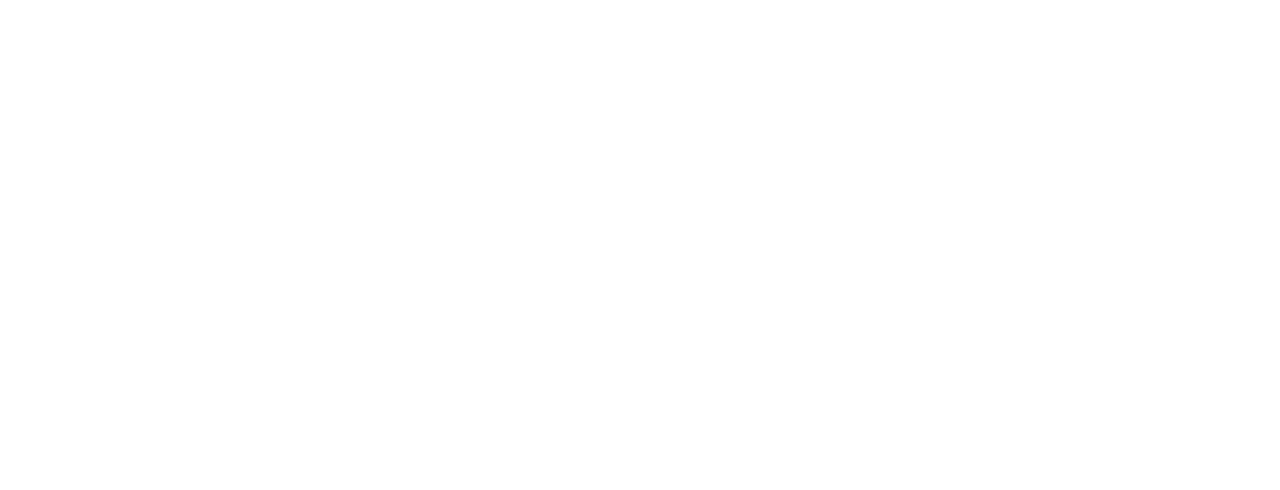
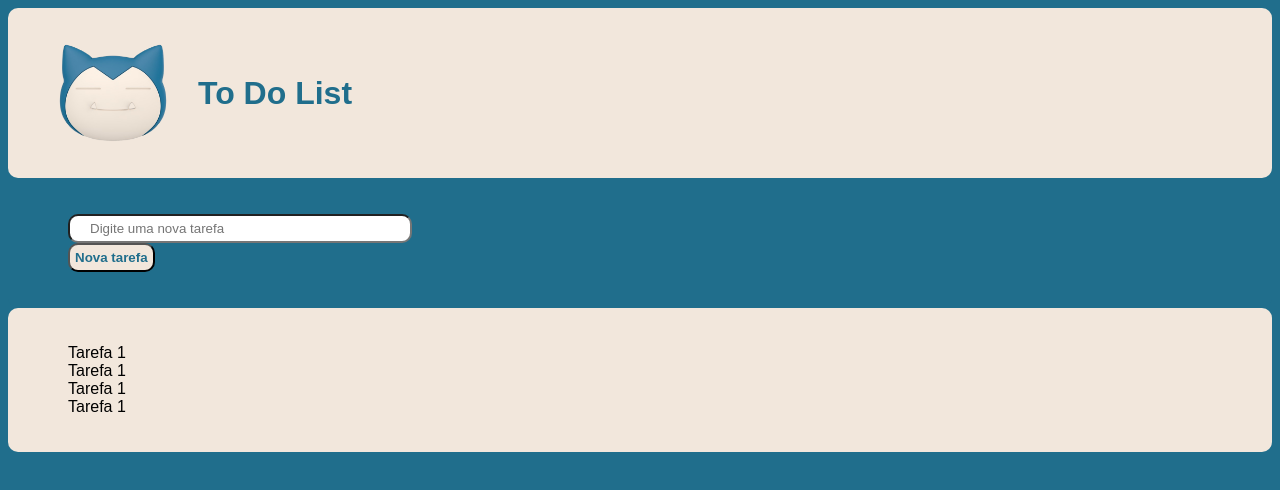
Before and after one commit to Gateiro/ToDoList, a plain HTML site: page index.html in a window 1280 px wide. Drawn offline with Linux system fonts and the light colour scheme.

Commit message:
Estrutura HTML e CSS

```diff
--- a/css/style.css
+++ b/css/style.css
@@ -0,0 +1,66 @@
+/*Estilização do icone da página*/
+.icon{
+    width: 100%;
+}
+
+div img.logo{
+    width: 130px;
+    padding: 0px 20px;
+}
+
+/*Estilização da página inteira*/
+body{
+    font-family: sans-serif;
+    background-color: #206E8C;
+}
+
+/*Estilização do botão do cabeçalho*/
+body div ul li button.button{
+    background-color: #F2E7DC;
+    color: #206E8C;
+}
+
+body div.title{
+    background-color:#F2E7DC;
+    color: #206E8C;
+    border-radius: 10px;
+    padding: 20px;
+    display: flex;
+    flex-direction: row;
+    align-items: center;
+
+}
+
+/*Estilização do cabeçalho*/
+.header{
+    background-color:#206E8C;
+    color: white;
+    padding: 20px;
+    display: flex;
+    flex-direction: row;
+    border-radius: 0px 0px 10px 10px;
+}
+
+.campo-tarefa{
+    padding: 5px 20px;
+    border-radius: 10px;
+    width: 300px;
+}
+
+.button{
+    padding: 5px;
+    border-radius: 10px;
+    font-weight: bold;
+}
+
+/*Estilização do corpo*/
+body div.body{
+    background-color:#F2E7DC;
+    padding: 20px;
+    border-radius: 10px;
+}
+
+/*Estilização das listas*/
+body div ul{
+    list-style-type: none;
+}
--- a/index.html
+++ b/index.html
@@ -4,9 +4,31 @@
     <meta charset="UTF-8">
     <meta name="viewport" content="width=device-width, initial-scale=1.0">
     <link rel="stylesheet" href="css/style.css">
+    <link rel="icon" class="icon" href="src/icon-snorlax.png">
     <title>To Do List</title>
 </head>
 <body>
-
+    <!--Conteiner para o cabecalho-->
+    <div class="title">
+        <img class="logo" src="src/icon-snorlax.png" alt="icone">
+        <h1>To Do List</h1>
+    </div>
+    <div class="header">
+        <ul>
+            <!--Entrada de dados da tarefa-->
+            <li><input class="campo-tarefa" type="text" placeholder="Digite uma nova tarefa"></li>
+            <!--Botão para adicionar tarefa-->
+            <li><button class="button" aria-label="Adicionar tarefa">Nova tarefa</button></li>
+        </ul>
+    </div>
+    <!--Conteiner para a lista de tarefas-->
+    <div class="body">
+        <ul>
+            <li class="task-list">Tarefa 1</li>
+            <li class="task-list">Tarefa 1</li>
+            <li class="task-list">Tarefa 1</li>
+            <li class="task-list">Tarefa 1</li>
+        </ul>
+    </div>
 </body>
 </html>
```
Also changed, not shown: script/app.js (added), src/icon-snorlax.png (added).
